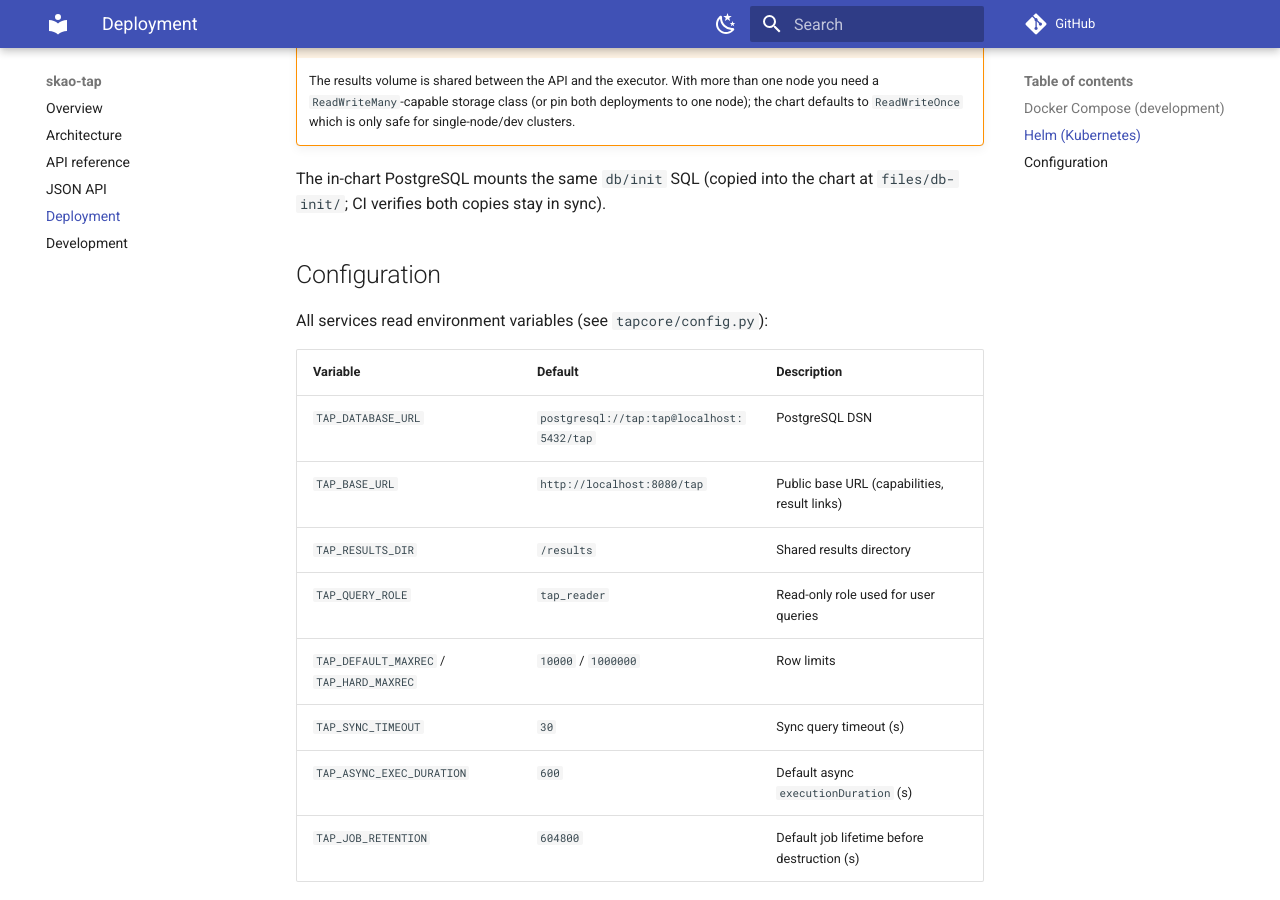
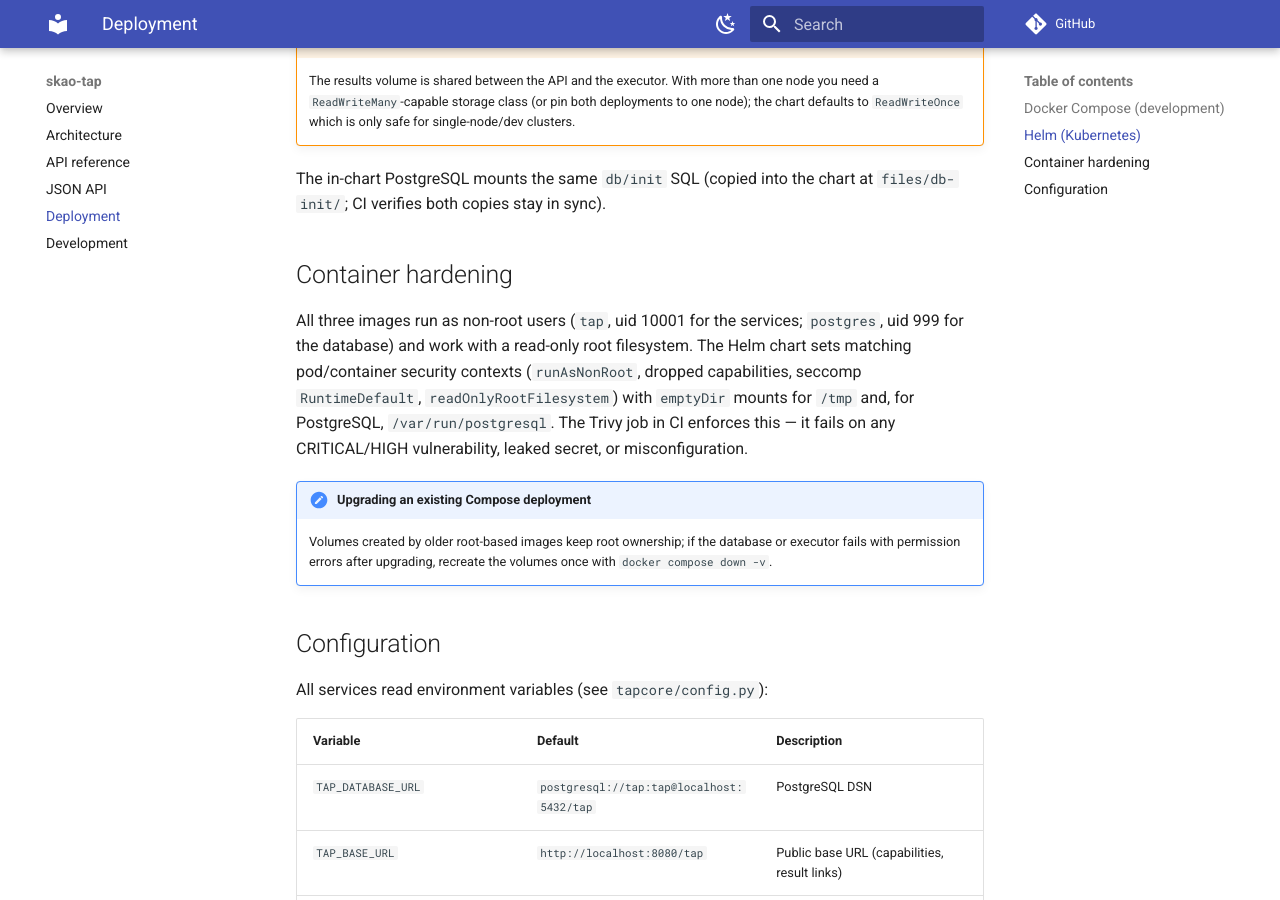
Before and after one commit to MicheleDelliVeneri/skao-tap, an MkDocs documentation site: the page built from docs/deployment.md, in a window 1280 px wide and 900 px high, scrolled down 1172 px. Built offline with MkDocs 1.6.1 and Material for MkDocs 9.7.7, drawn with Linux system fonts in a browser that asks for light colours; comment, search, counter and statistics services are not loaded.

Commit message:
Harden containers and Helm chart to clear Trivy HIGH findings
- tap-api and tap-executor images run as non-root (uid 10001) with HOME
  and XDG caches under /tmp so a read-only root filesystem works; /results
  pre-created and owned by the service user (named volumes inherit it)
- tap-db image runs as the postgres user (uid 999)
- Helm chart: runAsNonRoot/seccomp RuntimeDefault pod contexts, container
  contexts with readOnlyRootFilesystem, allowPrivilegeEscalation=false and
  dropped capabilities for all three workloads; emptyDir mounts for /tmp
  (and /var/run/postgresql for the database)
- verified locally with trivy 0.70.0: misconfig scan now exits clean

Co-Authored-By: Claude Opus 5 <noreply@anthropic.com>
Claude-Session: https://claude.ai/code/session_01TdkSCX74BNKeYbX3SDHCFi

```diff
--- a/docs/deployment.md
+++ b/docs/deployment.md
@@ -43,6 +43,22 @@ Key values (see `values.yaml` for the full list):
 The in-chart PostgreSQL mounts the same `db/init` SQL (copied into the chart
 at `files/db-init/`; CI verifies both copies stay in sync).
 
+## Container hardening
+
+All three images run as non-root users (`tap`, uid 10001 for the services;
+`postgres`, uid 999 for the database) and work with a read-only root
+filesystem. The Helm chart sets matching pod/container security contexts
+(`runAsNonRoot`, dropped capabilities, seccomp `RuntimeDefault`,
+`readOnlyRootFilesystem`) with `emptyDir` mounts for `/tmp` and, for
+PostgreSQL, `/var/run/postgresql`. The Trivy job in CI enforces this —
+it fails on any CRITICAL/HIGH vulnerability, leaked secret, or
+misconfiguration.
+
+!!! note "Upgrading an existing Compose deployment"
+    Volumes created by older root-based images keep root ownership; if the
+    database or executor fails with permission errors after upgrading,
+    recreate the volumes once with `docker compose down -v`.
+
 ## Configuration
 
 All services read environment variables (see `tapcore/config.py`):
```
Also changed, not shown: 7 other files.
